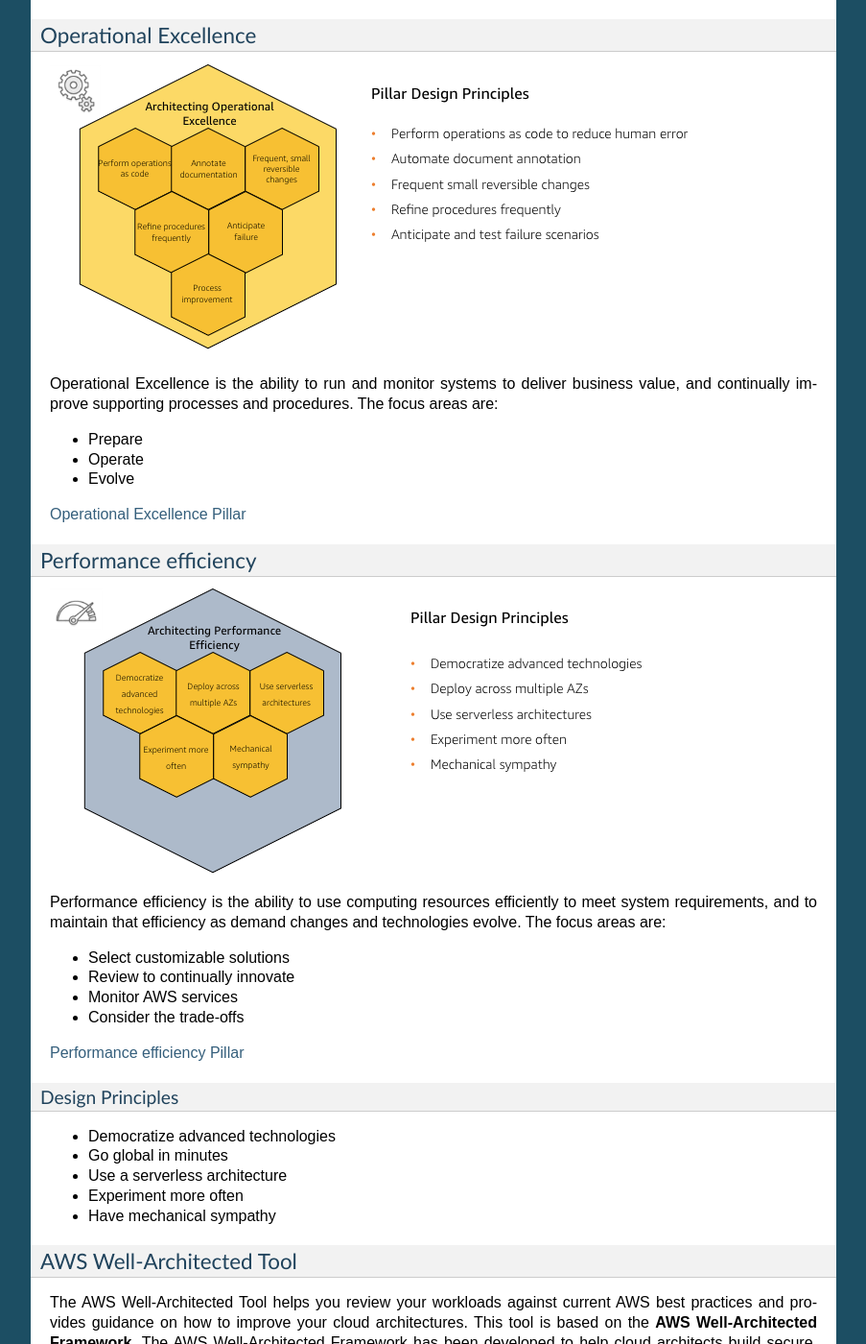
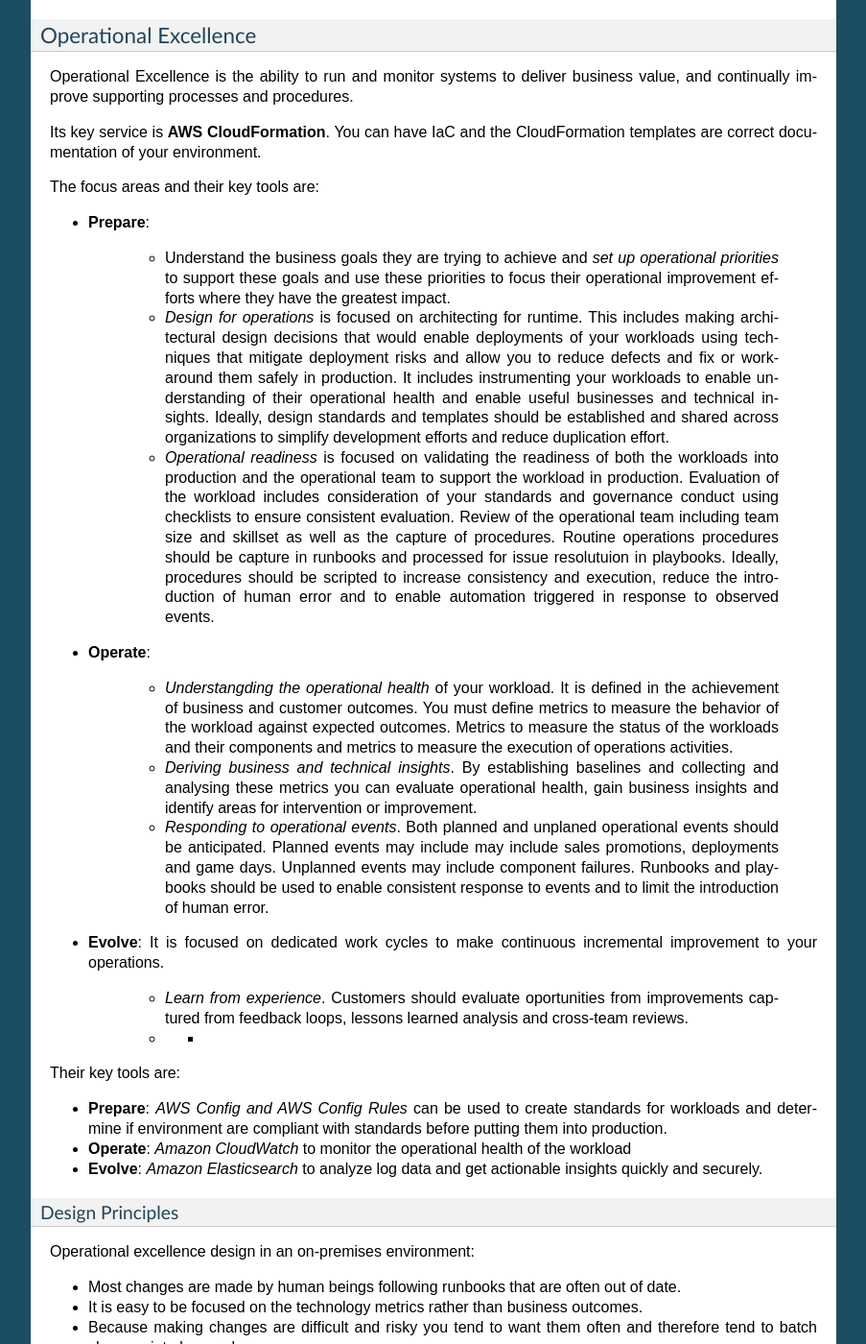
Before and after one commit to jacubero/aws-architect-associate, a Sphinx documentation site: the page built from docs/intro.rst, in a window 1280 px wide and 1400 px high, scrolled down 14568 px. Shown: the whole window at 96% size, without its empty margins (198-1101 px from the left). Built offline with Sphinx 7.4.7, drawn with Linux system fonts in a browser that asks for light colours; pages that are not in the unit, such as notebooks, are missing from menus; some of the changed text lies outside the part shown.

```diff
--- a/docs/compute.rst
+++ b/docs/compute.rst
@@ -28,7 +28,9 @@ Amazon EBS
 
 `AWS re:Invent 2018: [REPEAT 1] Deep Dive on Amazon Elastic Block Storage (Amazon EBS) (STG310-R1) <https://www.youtube.com/watch?v=BuJa6Vl8cn8>`_
 
-Aamazon EBS provides 3 volume types: General purpose (SSD), Provisioned IOPS (SSD) and Magnetic.
+`Introduction to Amazon Elastic Block Store (EBS) <https://www.qwiklabs.com/focuses/370?parent=catalog>`_
+
+Amazon EBS provides 3 volume types: General purpose (SSD), Provisioned IOPS (SSD) and Magnetic.
 
 Cost factors
 ^^^^^^^^^^^^
--- a/docs/elasticity.rst
+++ b/docs/elasticity.rst
@@ -4,11 +4,11 @@ Elasticity, High Availability, and Monitoring
 Understanding the basics
 ************************
 
-**Fault tolerance** refers to the ability of a system to remain operational even if some components of that system fail. It can be seen as the built-in redundancy of an application's components.
+**Fault tolerance** refers to the ability of a system to remain operational even if some components of that system fail. It can be seen as the built-in redundancy of an application's components. The user does not suffer any impact from a fault, the SLA is met.
 
 **High availability** is a concept regarding the entire system. It goes to ensure that:
 
-* Systems are generally functioning and accessible.
+* Systems are generally functioning and accessible, but it may perform in a degraded state.
 
 * Downtime is minimized as much as possible.
 
--- a/docs/index.rst
+++ b/docs/index.rst
@@ -32,6 +32,7 @@ Contents:
    RTO/RPO and backup recovery setup <recovery>
    Optimizations and review <optimizations>
    Appendix <appendix>
+   Domains <domains>
 
 
    *
--- a/docs/intro.rst
+++ b/docs/intro.rst
@@ -519,15 +519,75 @@ Design Principles
 Operational Excellence
 ======================
 
+Operational Excellence is the ability to run and monitor systems to deliver business value, and continually improve supporting processes and procedures.
+
+Its key service is **AWS CloudFormation**. You can have IaC and the CloudFormation templates are correct documentation of your environment.
+
+The focus areas and their key tools are:
+
+* **Prepare**:
+
+	* Understand the business goals they are trying to achieve and *set up operational priorities* to support these goals and use these priorities to focus their operational improvement efforts where they have the greatest impact.
+
+	* *Design for operations* is focused on architecting for runtime. This includes making architectural design decisions that would enable deployments of your workloads using techniques that mitigate deployment risks and allow you to reduce defects and fix or workaround them safely in production. It includes instrumenting your workloads to enable understanding of their operational health and enable useful businesses and technical insights. Ideally, design standards and templates should be established and shared across organizations to simplify development efforts and reduce duplication effort.
+
+	* *Operational readiness* is focused on validating the readiness of both the workloads into production and the operational team to support the workload in production. Evaluation of the workload includes consideration of your standards and governance conduct using checklists to ensure consistent evaluation. Review of the operational team including team size and skillset as well as the capture of procedures. Routine operations procedures should be capture in runbooks and processed for issue resolutuion in playbooks. Ideally, procedures should be scripted to increase consistency and execution, reduce the introduction of human error and to enable automation triggered in response to observed events.
+
+* **Operate**:
+
+	* *Understangding the operational health* of your workload. It is defined in the achievement of business and customer outcomes. You must define metrics to measure the behavior of the workload against expected outcomes. Metrics to measure the status of the workloads and their components and metrics to measure the execution of operations activities.
+
+	* *Deriving business and technical insights*. By establishing baselines and collecting and analysing these metrics you can evaluate operational health, gain business insights and identify areas for intervention or improvement.
+
+	* *Responding to operational events*. Both planned and unplaned operational events should be anticipated. Planned events may include may include sales promotions, deployments and game days. Unplanned events may include component failures. Runbooks and playbooks should be used to enable consistent response to events and to limit the introduction of human error.
+
+* **Evolve**: It is focused on dedicated work cycles to make continuous incremental improvement to your operations.
+
+	* *Learn from experience*. Customers should evaluate oportunities from improvements captured from feedback loops, lessons learned analysis and cross-team reviews.
+
+	* *
+
+Their key tools are:
+
+* **Prepare**: *AWS Config and AWS Config Rules* can be used to create standards for workloads and determine if environment are compliant with standards before putting them into production.
+
+* **Operate**: *Amazon CloudWatch* to monitor the operational health of the workload
+
+* **Evolve**: *Amazon Elasticsearch* to analyze log data and get actionable insights quickly and securely.
+
+
+Design Principles
+-----------------
+
+Operational excellence design in an on-premises environment:
+
+* Most changes are made by human beings following runbooks that are often out of date.
+
+* It is easy to be focused on the technology metrics rather than business outcomes.
+
+* Because making changes are difficult and risky you tend to want them often and therefore tend to batch changes into large releases.
+
+* You rarely simulate failures or events because tou do not have the system or human capacity to do this.
+
+* Often things are moving so fast that you move from one reactive situation to the next, with no time to learn from mistakes.
+
+* Dure to the rate of change it becomes to keep documentation current.
+
+Operational excellence design in an AWS environment:
+
+* Performs operations by code with business metrics with you can measure against.
+
+* Annotated documentation.
+
+* By automating change and using code, you can make frequent, small and reversible changes.
+
+* Refine operations procedures frequently by making game days and detecting failures in procedures.
+
+* Learn from these and other operational events to improve your responses.
+
+* Because infrastructure is code, you can detect when documentation is out of date and even generate documentation and include annotations to enable its use and automation.
+
 .. image:: /intro_d/operational.png
-
-Operational Excellence is the ability to run and monitor systems to deliver business value, and continually improve supporting processes and procedures. The focus areas are:
-
-* Prepare
-
-* Operate
-
-* Evolve
 
 `Operational Excellence Pillar <https://d1.awsstatic.com/whitepapers/architecture/AWS-Operational-Excellence-Pillar.pdf>`_
 
--- a/docs/simplest.rst
+++ b/docs/simplest.rst
@@ -5,6 +5,8 @@ The simplest architectures
 
 Amazon S3
 *********
+
+`Introduction to Amazon Simple Storage Service (S3) <https://www.qwiklabs.com/focuses/8582?catalog_rank=%7B%22rank%22%3A1%2C%22num_filters%22%3A0%2C%22has_search%22%3Atrue%7D&parent=catalog&search_id=4127023>`_
 
 Cost Factors
 ============
```
Also changed, not shown: docs/domains.rst (added, +267 -0 lines), docs/domains_d/EBStypes.PNG (added), docs/domains_d/decoupled.PNG (added), docs/domains_d/efs.PNG (added), docs/domains_d/fault.PNG (added), docs/domains_d/newIP.PNG (added), docs/domains_d/notoverloaded.PNG (added), docs/domains_d/overload.PNG (added), docs/domains_d/tightly.PNG (added).
